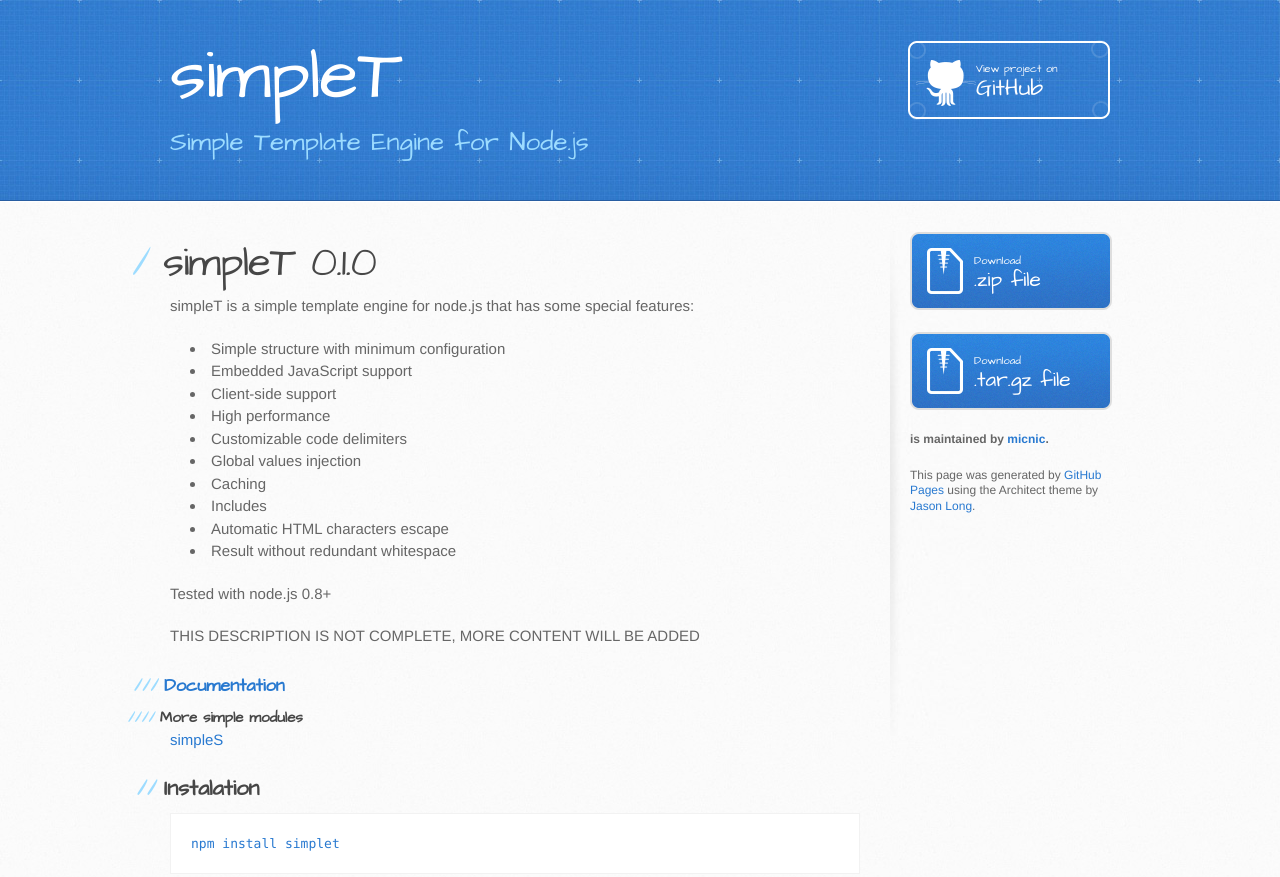
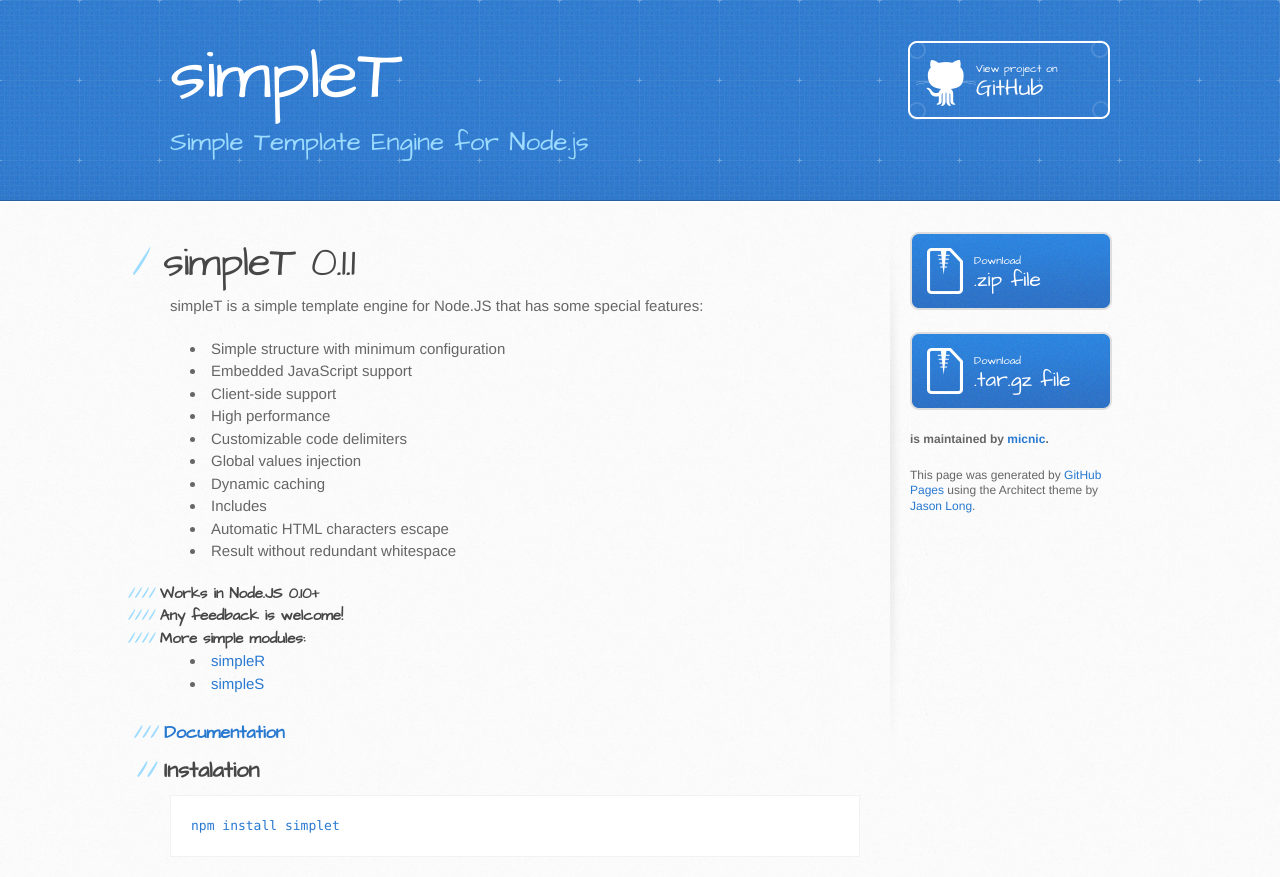
Before and after one commit to micnic/simplet, a plain HTML site: page index.html in a window 1280 px wide. Shown: the top 877 px of the page. Drawn offline with Linux system fonts and the light colour scheme.

Commit message:
Create gh-pages branch via GitHub

```diff
--- a/index.html
+++ b/index.html
@@ -28,9 +28,9 @@
     <div id="content-wrapper">
       <div class="inner clearfix">
         <section id="main-content">
-          <h1>simpleT 0.1.0</h1>
+          <h1>simpleT 0.1.1</h1>
 
-<p>simpleT is a simple template engine for node.js that has some special features:</p>
+<p>simpleT is a simple template engine for Node.JS that has some special features:</p>
 
 <ul>
 <li>Simple structure with minimum configuration</li>
@@ -39,19 +39,20 @@
 <li>High performance</li>
 <li>Customizable code delimiters</li>
 <li>Global values injection</li>
-<li>Caching</li>
+<li>Dynamic caching</li>
 <li>Includes</li>
 <li>Automatic HTML characters escape</li>
 <li>Result without redundant whitespace</li>
-</ul><p>Tested with node.js 0.8+</p>
+</ul><h4>Works in Node.JS 0.10+</h4>
 
-<p><em>THIS DESCRIPTION IS NOT COMPLETE, MORE CONTENT WILL BE ADDED</em></p>
+<h4>Any feedback is welcome!</h4>
 
-<h3><a href="https://github.com/micnic/simpleT/wiki/Documentation" title="simpleS Documentation">Documentation</a></h3>
+<h4>More simple modules:</h4>
 
-<h4>More simple modules</h4>
-
-<p><a href="http://micnic.github.com/simpleS/">simpleS</a></p>
+<ul>
+<li><a href="http://micnic.github.com/simpleR/">simpleR</a></li>
+<li><a href="http://micnic.github.com/simpleS/">simpleS</a></li>
+</ul><h3><a href="https://github.com/micnic/simpleT/wiki/Documentation" title="simpleT Documentation">Documentation</a></h3>
 
 <h2>Instalation</h2>
 
```
Also changed, not shown: params.json (+1 -1 lines).
